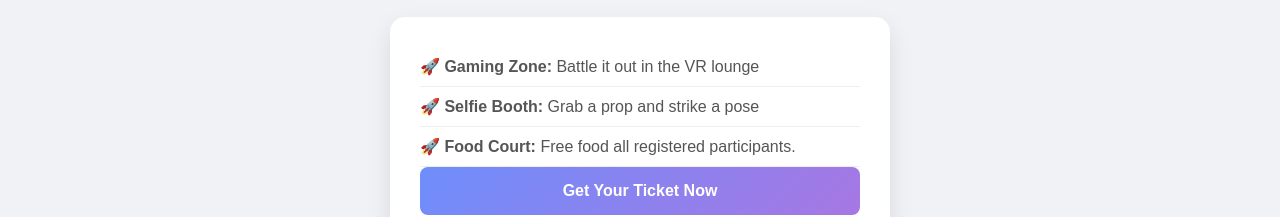
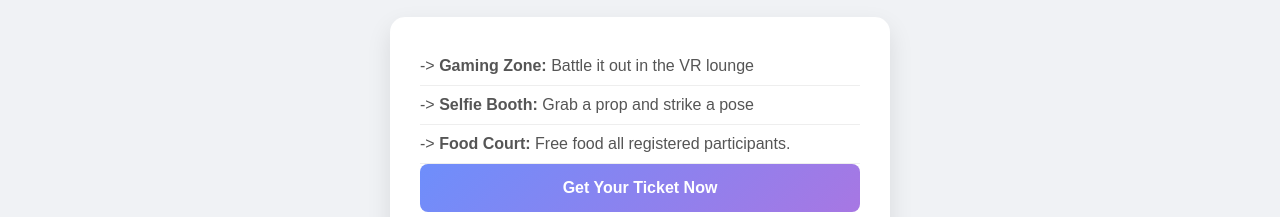
Before and after one commit to Neelamjaahnavi/EventRegistration, a plain HTML site: page index.html in a window 1280 px wide. Shown: the part 491-708 px from the top of the page. Drawn offline with Linux system fonts and the light colour scheme.

Commit message:
Update style.css

```diff
--- a/style.css
+++ b/style.css
@@ -56,7 +56,7 @@ h1, h2 {
 }
 
 .event-list li::before {
-    content: "🚀 ";
+    content: "-> ";
 }
 
 /* --- Forms & Buttons --- */
```
